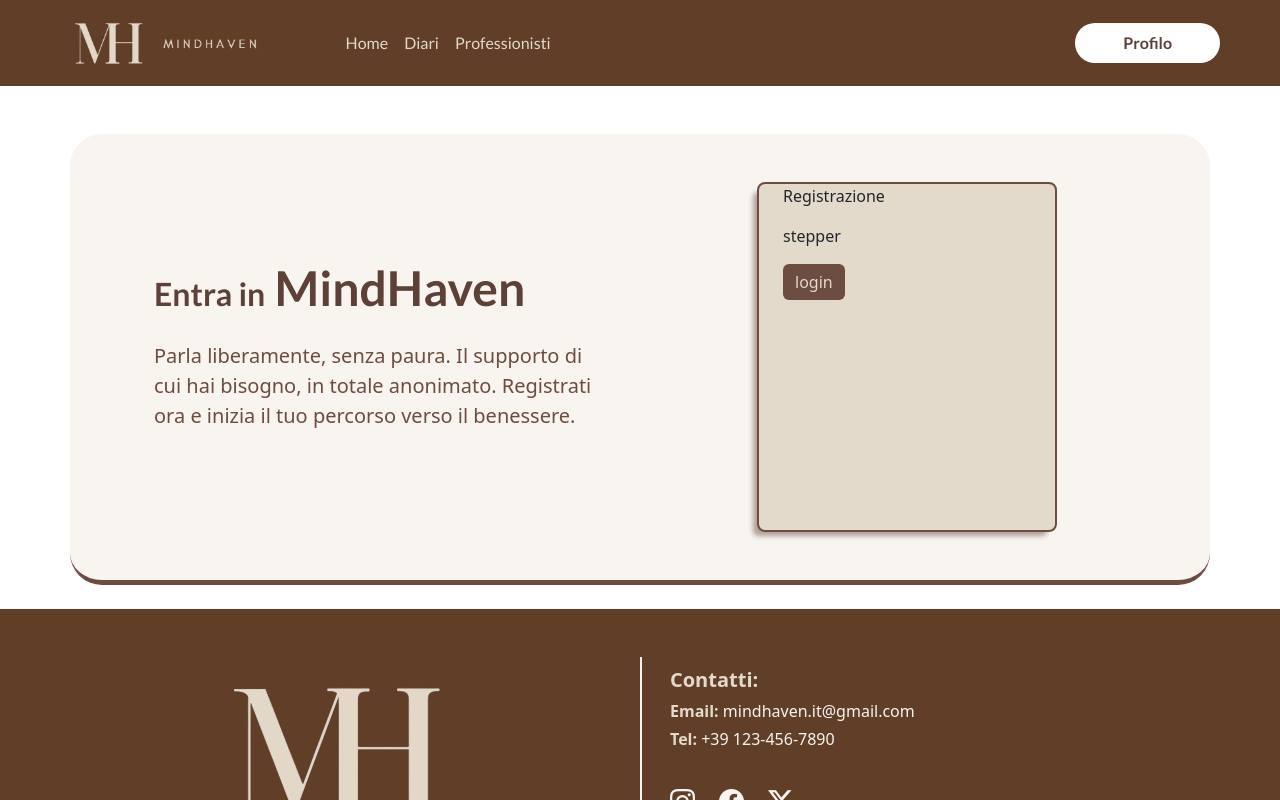
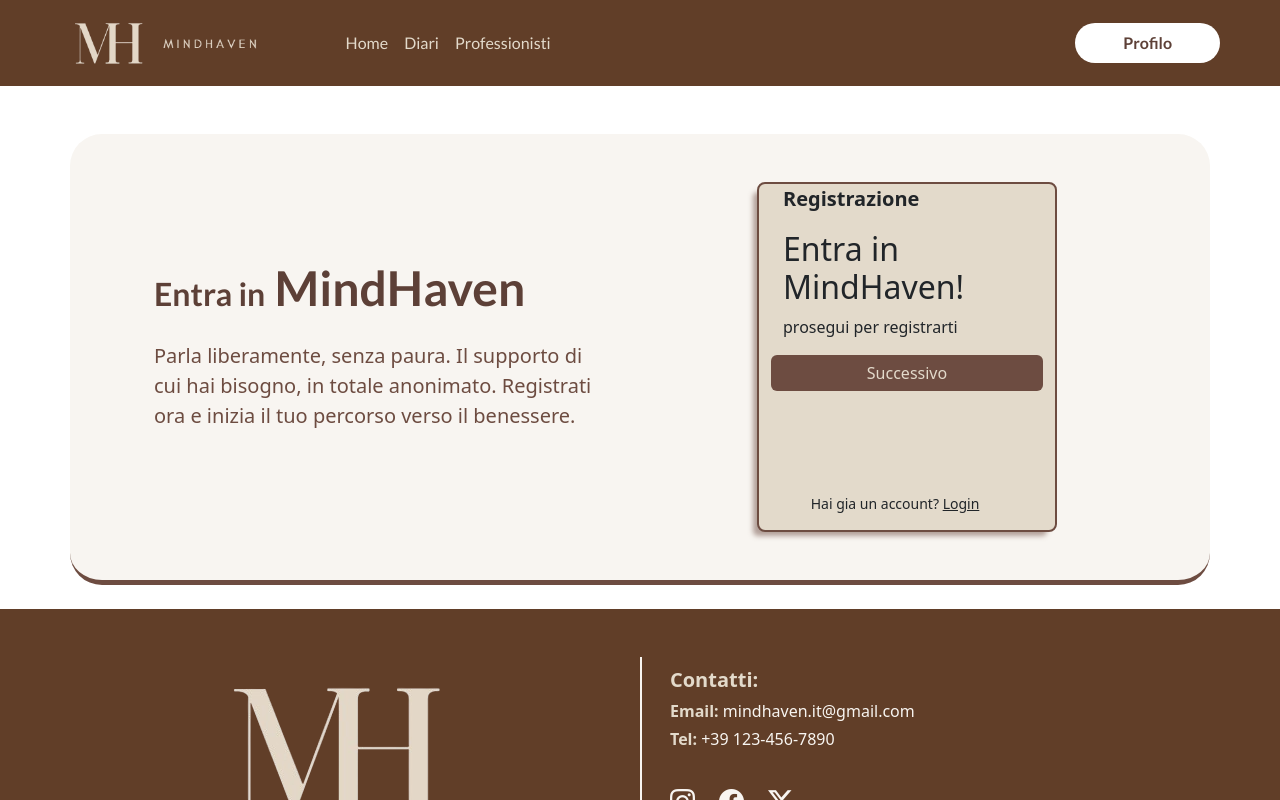
Before and after one commit to notdav04/mindhaven-fe, a React (Vite) app: page / in a window 1280 px wide. Both pictures are taken after a click on the element "Registrati qui". Shown: the top 800 px of the page. Built offline with nearby package versions, Linux system fonts and the light colour scheme.

Commit message:
registrazione card ok

```diff
--- a/package.json
+++ b/package.json
@@ -13,6 +13,7 @@
     "bootstrap": "^5.3.3",
     "bootstrap-icons": "^1.11.3",
     "exact": "^1.0.1",
+    "framer-motion": "^12.5.0",
     "react": "^19.0.0",
     "react-bootstrap": "^2.10.9",
     "react-dom": "^19.0.0",
--- a/src/components/loginpage/LoginCard.jsx
+++ b/src/components/loginpage/LoginCard.jsx
@@ -31,13 +31,13 @@ const LoginCard = ({ onClick }) => {
 
             {password ? (
               <i
-                class="bi bi-eye-slash"
+                className="bi bi-eye-slash"
                 onClick={showPassword}
                 style={{ margin: "0", cursor: "pointer" }}
               ></i>
             ) : (
               <i
-                class="bi bi-eye"
+                className="bi bi-eye"
                 onClick={showPassword}
                 style={{ margin: "0", cursor: "pointer" }}
               ></i>
--- a/src/components/loginpage/RegistrazioneCard.jsx
+++ b/src/components/loginpage/RegistrazioneCard.jsx
@@ -1,24 +1,134 @@
-import { Button, Container, Row } from "react-bootstrap";
+import { useState } from "react";
+import { Button, Container, Row, Form } from "react-bootstrap";
 
 const RegistrazioneCard = ({ onClick }) => {
+  const [step, setStep] = useState(1);
+
+  const [password, setPassword] = useState("");
+  const [username, setUsername] = useState("");
+
+  const showPassword = () => {
+    if (password === true) {
+      setPassword(false);
+    } else if (password === false) {
+      setPassword(true);
+    }
+  };
+
+  const setCredenziali = () => {
+    console.log("password: " + password);
+    console.log("username: " + username);
+  };
+
+  const handleUsernameChange = (e) => {
+    setUsername(e.target.value);
+  };
+
+  const handlePasswordChange = (e) => {
+    setPassword(e.target.value);
+  };
+
   return (
+    <>
       <Container
+        className="position-relative"
         style={{
           transition: "transform 0.5s",
           transform: "rotateY(180deg)"
         }}
       >
         <Row>
-        <p>Registrazione</p>
+          <p className="fs-5 fw-bold">Registrazione</p>
         </Row>
 
         <Row>
-        <p>stepper</p>
+          <Container>
+            {step == 1 && (
+              <>
+                <Row>
+                  <h2>Entra in MindHaven!</h2>
+                  <p>prosegui per registrarti</p>
                 </Row>
-      <Button onClick={onClick} className="postButton border-0">
-        login
+                <Row>
+                  <Button
+                    className="postButton border-0"
+                    onClick={() => {
+                      setStep(2);
+                    }}
+                  >
+                    Successivo
                   </Button>
+                </Row>
+              </>
+            )}
+            {step == 2 && (
+              <>
+                <Form>
+                  <Form.Group controlId="username" className="mb-3">
+                    <Form.Label>Username</Form.Label>
+                    <Form.Control
+                      type="text"
+                      placeholder="Inserisci il tuo username"
+                      required
+                      value={username}
+                      onChange={handleUsernameChange}
+                    />
+                  </Form.Group>
+                  <Form.Group className="mb-4">
+                    <Form.Label className="d-flex justify-content-between">
+                      <span className="m-0">Password:</span>
+
+                      {password ? (
+                        <i
+                          className="bi bi-eye-slash"
+                          onClick={showPassword}
+                          style={{ margin: "0", cursor: "pointer" }}
+                        ></i>
+                      ) : (
+                        <i
+                          className="bi bi-eye"
+                          onClick={showPassword}
+                          style={{ margin: "0", cursor: "pointer" }}
+                        ></i>
+                      )}
+                    </Form.Label>
+                    <Form.Control
+                      type={password ? "text" : "password"}
+                      placeholder="Inserisci la tua password"
+                      required
+                      value={password}
+                      onChange={handlePasswordChange}
+                    ></Form.Control>
+                  </Form.Group>
+                  <Button
+                    type="submit"
+                    onClick={() => {
+                      setCredenziali();
+                    }}
+                    className="postButton w-100 border-0"
+                  >
+                    Registrati
+                  </Button>
+                </Form>
+              </>
+            )}
           </Container>
+        </Row>
+      </Container>
+      <p
+        className="position-absolute bottom-0 text-center w-100 fs-7 "
+        style={{ transform: "rotateY(180deg)" }}
+      >
+        Hai gia un account?{" "}
+        <span
+          className="barkText"
+          onClick={onClick}
+          style={{ cursor: "pointer", textDecoration: "underline" }}
+        >
+          Login
+        </span>
+      </p>
+    </>
   );
 };
 
```
Also changed, not shown: 1 other file (tests, documents, lock files or other folders). Lines whose indentation alone changed are shown as unchanged.
